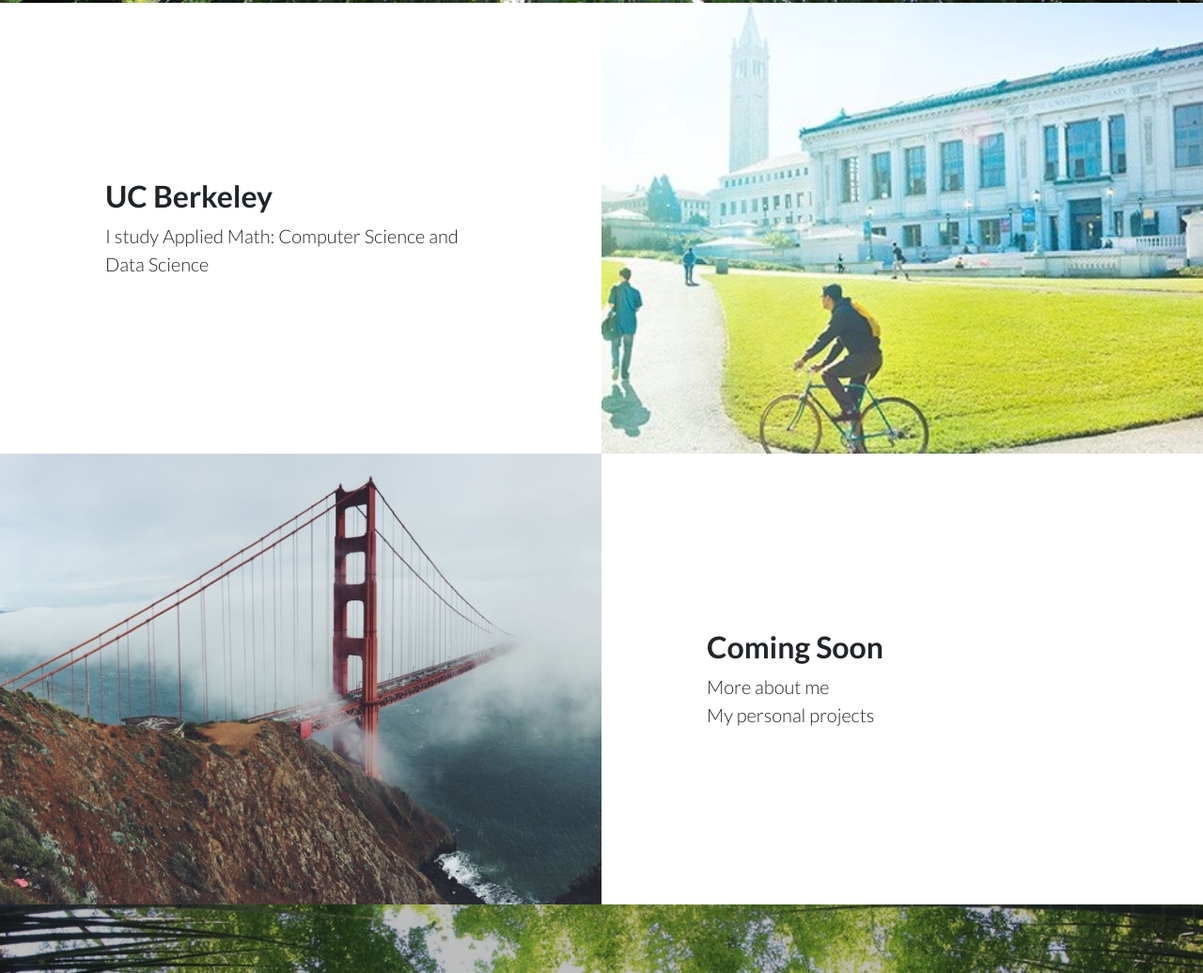
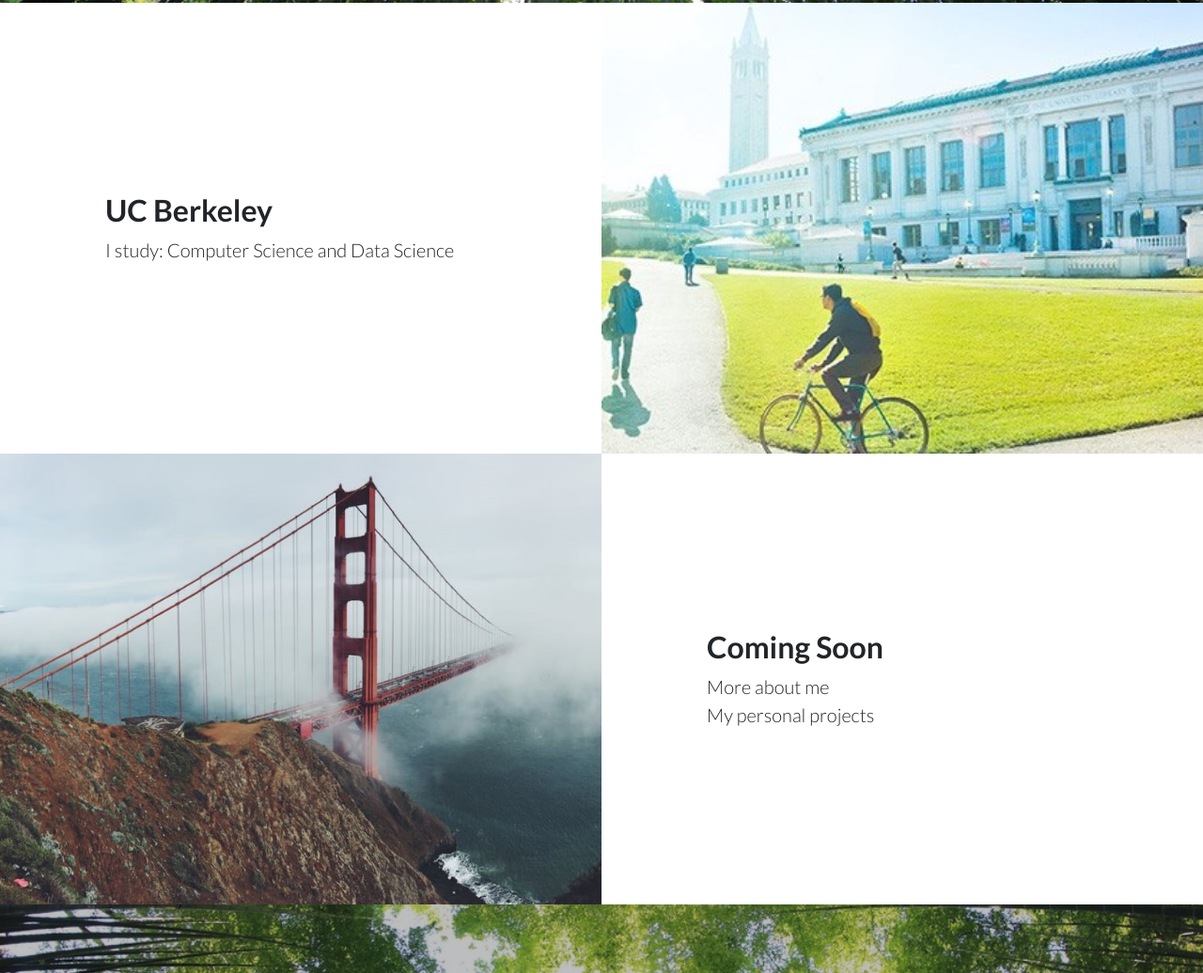
Before and after one commit to tanveed/tanveed.github.io, a website: page index.html in a window 1280 px wide. Shown: the part 789-1825 px from the top of the page at 94% size. Drawn offline with Linux system fonts and the light colour scheme.

Commit message:
information update

```diff
--- a/index.html
+++ b/index.html
@@ -141,7 +141,7 @@
           <div class="col-lg-6 order-lg-2 text-white showcase-img" style="background-image: url('img/UCB1.jpeg');"></div>
           <div class="col-lg-6 order-lg-1 my-auto showcase-text">
             <h2>UC Berkeley</h2>
-            <p class="lead mb-0">I study Applied Math: Computer Science and Data Science</p>
+            <p class="lead mb-0">I study: Computer Science and Data Science</p>
           </div>
         </div>
         <div class="row no-gutters">
```
Also changed, not shown: _site/index.html.
